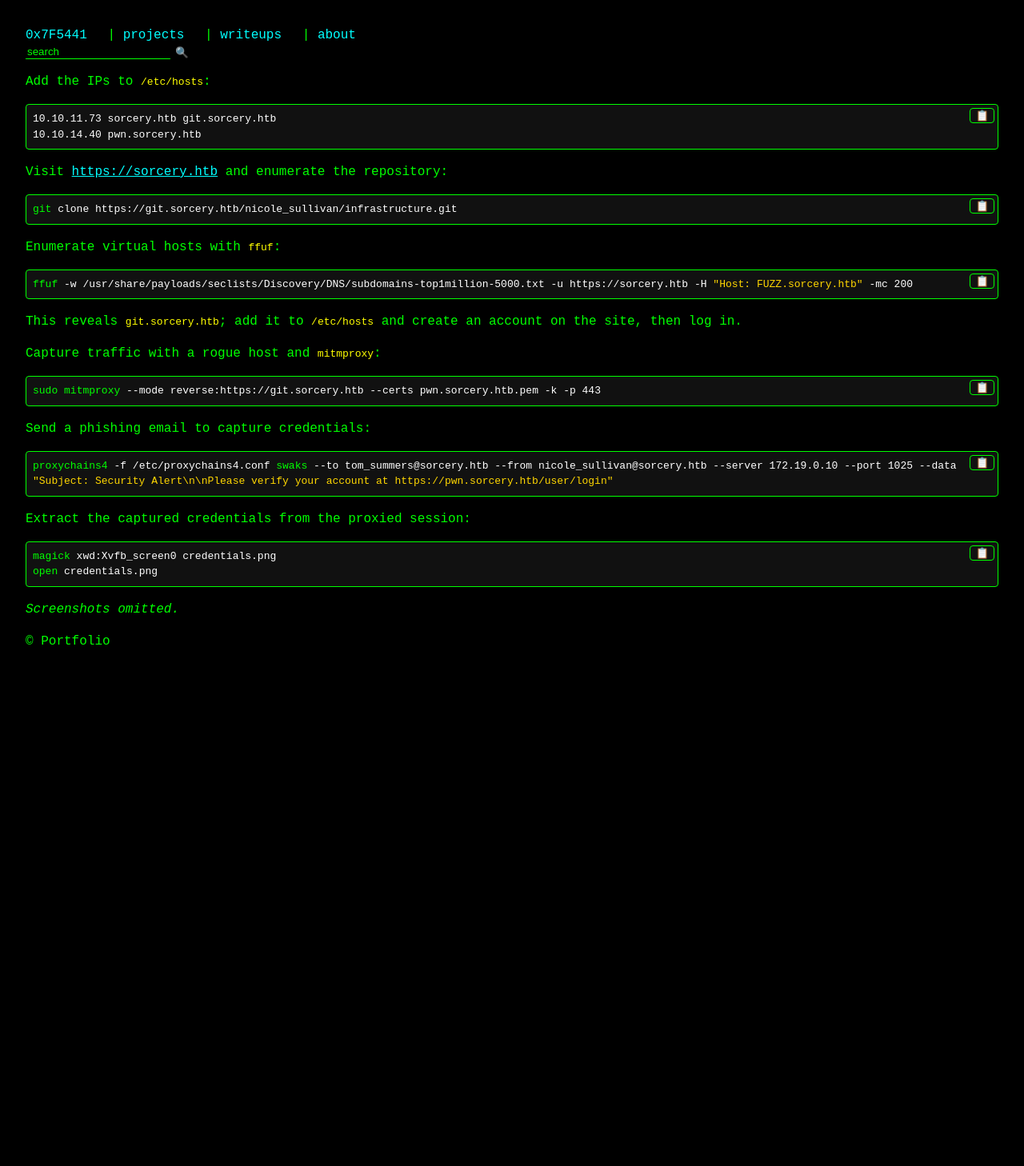
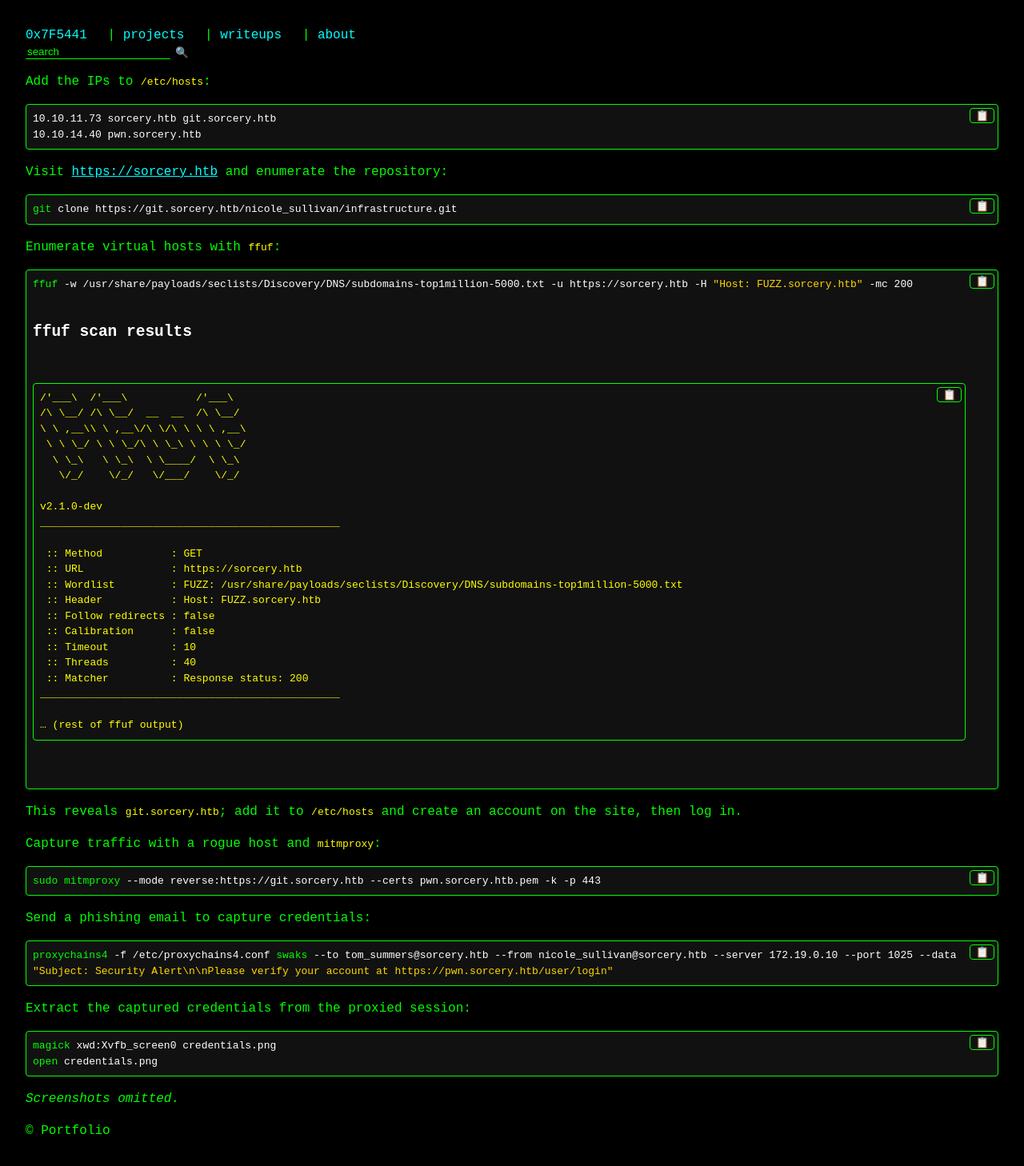
Before and after one commit to Respilot/writeup, a Jekyll site: the page built from _writeups/sorcery.md, in a window 1280 px wide. Shown: the whole page at 80% size. Built offline with Jekyll 4.4.1, drawn with Linux system fonts in a browser that asks for light colours; before the commit the page ends 900 px from its top, so only the background shows below that.

Commit message:
Update sorcery.md

```diff
--- a/_writeups/sorcery.md
+++ b/_writeups/sorcery.md
@@ -15,7 +15,35 @@ Visit [https://sorcery.htb](https://sorcery.htb) and enumerate the repository:
 
 Enumerate virtual hosts with `ffuf`:
 
-<pre><code><span style="color:#00ff00">ffuf</span><span style="color:#ffffff"> -w /usr/share/payloads/seclists/Discovery/DNS/subdomains-top1million-5000.txt -u https://sorcery.htb -H </span><span style="color:#ffd700">"Host: FUZZ.sorcery.htb"</span><span style="color:#ffffff"> -mc 200</span></code></pre>
+<pre><code><span style="color:#00ff00">ffuf</span><span style="color:#ffffff"> -w /usr/share/payloads/seclists/Discovery/DNS/subdomains-top1million-5000.txt -u https://sorcery.htb -H </span><span style="color:#ffd700">"Host: FUZZ.sorcery.htb"</span><span style="color:#ffffff"> -mc 200
+
+<h2>ffuf scan results</h2>
+<pre>
+/'___\  /'___\           /'___\
+/\ \__/ /\ \__/  __  __  /\ \__/
+\ \ ,__\\ \ ,__\/\ \/\ \ \ \ ,__\
+ \ \ \_/ \ \ \_/\ \ \_\ \ \ \ \_/
+  \ \_\   \ \_\  \ \____/  \ \_\
+   \/_/    \/_/   \/___/    \/_/
+
+v2.1.0-dev
+________________________________________________
+
+ :: Method           : GET
+ :: URL              : https://sorcery.htb
+ :: Wordlist         : FUZZ: /usr/share/payloads/seclists/Discovery/DNS/subdomains-top1million-5000.txt
+ :: Header           : Host: FUZZ.sorcery.htb
+ :: Follow redirects : false
+ :: Calibration      : false
+ :: Timeout          : 10
+ :: Threads          : 40
+ :: Matcher          : Response status: 200
+________________________________________________
+
+… (rest of ffuf output)
+</pre>
+
+</span></code></pre>
 
 
 
```
